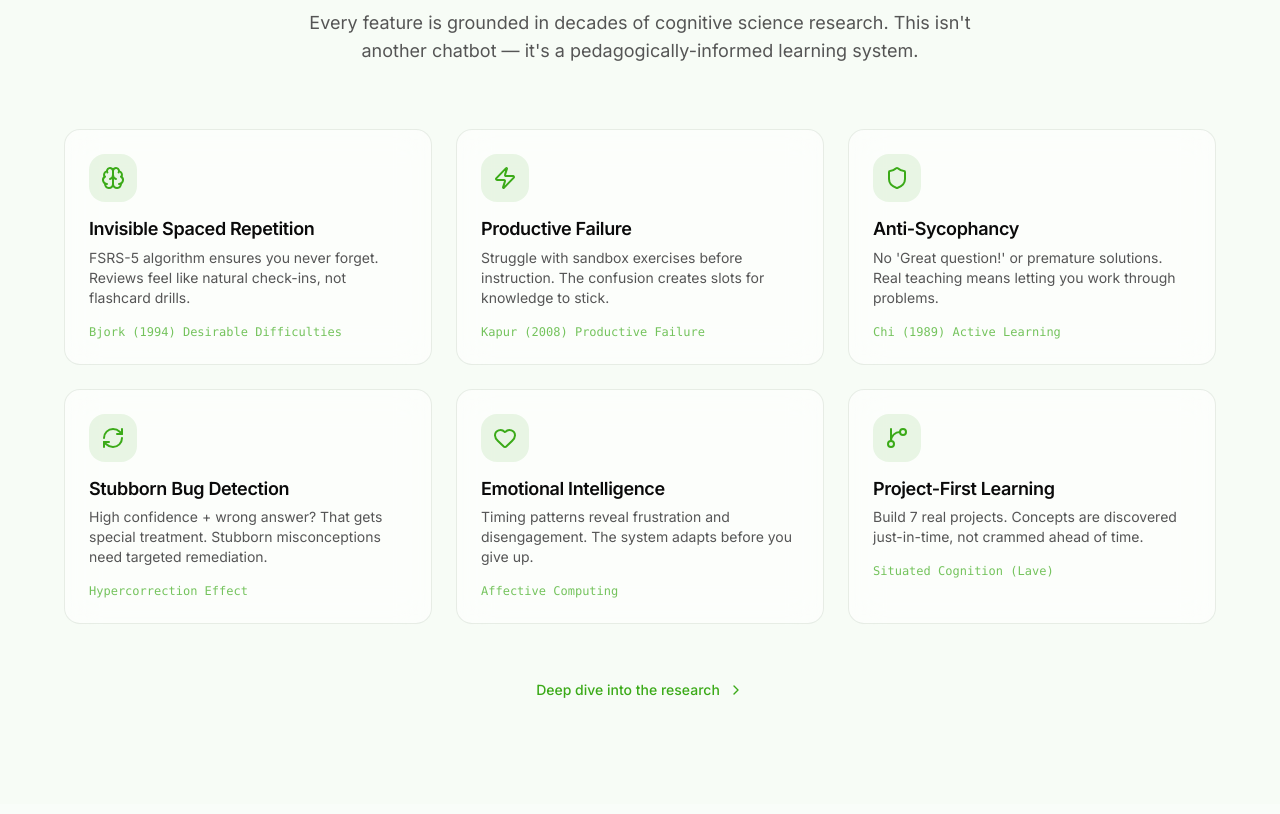
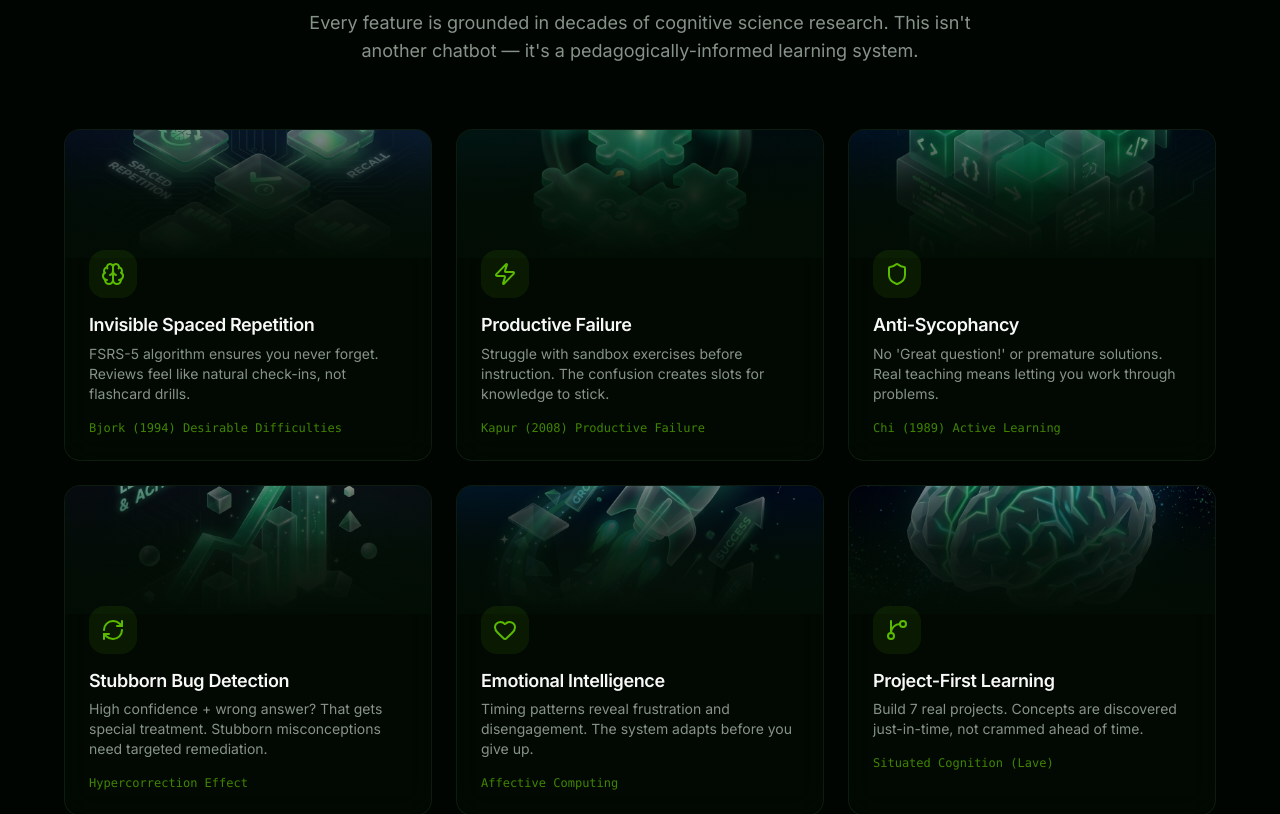
Before and after one commit to NewDara-Star/avaia-landing, a React (Vite) app: page / in a window 1280 px wide. Shown: the part 1600-2414 px from the top of the page. Built offline with nearby package versions, Linux system fonts and the light colour scheme.

Commit message:
feat: Remove theme toggle, default to dark mode, and visually enhance Home page principle cards with background images.

```diff
--- a/src/components/Header.tsx
+++ b/src/components/Header.tsx
@@ -1,6 +1,5 @@
 import { Link, useLocation } from 'react-router-dom'
 import { Github, Sparkles, Menu, X } from 'lucide-react'
-import { ThemeToggle } from './ThemeToggle'
 import { Button } from './ui/button'
 import { useState } from 'react'
 
@@ -41,7 +40,6 @@ export function Header() {
                 </nav>
 
                 <div className="flex items-center gap-2 sm:gap-4">
-                    <ThemeToggle />
                     <a
                         href="https://github.com/NewDara-Star/avaia"
                         target="_blank"
--- a/src/components/ThemeProvider.tsx
+++ b/src/components/ThemeProvider.tsx
@@ -19,9 +19,9 @@ function getSystemTheme(): 'dark' | 'light' {
 
 export function ThemeProvider({ children }: { children: React.ReactNode }) {
     const [theme, setThemeState] = useState<Theme>(() => {
-        if (typeof window === 'undefined') return 'system'
+        if (typeof window === 'undefined') return 'dark'
         const stored = localStorage.getItem(STORAGE_KEY) as Theme | null
-        return stored || 'system'
+        return stored || 'dark'
     })
 
     const [resolvedTheme, setResolvedTheme] = useState<'dark' | 'light'>(() => {
--- a/src/index.css
+++ b/src/index.css
@@ -20,7 +20,7 @@
   --popover: oklch(1 0 0);
   --popover-foreground: oklch(0.145 0 0);
 
-  /* Avaia Lime → Emerald */
+  /* Avaia Lime → Emerald (Brighter) */
   --primary: oklch(0.65 0.20 140);
   --primary-foreground: oklch(0.08 0 0);
 
--- a/src/pages/Home.tsx
+++ b/src/pages/Home.tsx
@@ -27,37 +27,43 @@ const principles = [
         icon: Brain,
         title: "Invisible Spaced Repetition",
         desc: "FSRS-5 algorithm ensures you never forget. Reviews feel like natural check-ins, not flashcard drills.",
-        research: "Bjork (1994) Desirable Difficulties"
+        research: "Bjork (1994) Desirable Difficulties",
+        image: "/images/3d-memory.png"
     },
     {
         icon: Zap,
         title: "Productive Failure",
         desc: "Struggle with sandbox exercises before instruction. The confusion creates slots for knowledge to stick.",
-        research: "Kapur (2008) Productive Failure"
+        research: "Kapur (2008) Productive Failure",
+        image: "/images/3d-puzzle.png"
     },
     {
         icon: Shield,
         title: "Anti-Sycophancy",
         desc: "No 'Great question!' or premature solutions. Real teaching means letting you work through problems.",
-        research: "Chi (1989) Active Learning"
+        research: "Chi (1989) Active Learning",
+        image: "/images/3d-code.png"
     },
     {
         icon: RefreshCw,
         title: "Stubborn Bug Detection",
         desc: "High confidence + wrong answer? That gets special treatment. Stubborn misconceptions need targeted remediation.",
-        research: "Hypercorrection Effect"
+        research: "Hypercorrection Effect",
+        image: "/images/3d-growth.png"
     },
     {
         icon: Heart,
         title: "Emotional Intelligence",
         desc: "Timing patterns reveal frustration and disengagement. The system adapts before you give up.",
-        research: "Affective Computing"
+        research: "Affective Computing",
+        image: "/images/3d-rocket.png"
     },
     {
         icon: GitBranch,
         title: "Project-First Learning",
         desc: "Build 7 real projects. Concepts are discovered just-in-time, not crammed ahead of time.",
-        research: "Situated Cognition (Lave)"
+        research: "Situated Cognition (Lave)",
+        image: "/images/3d-brain.png"
     }
 ]
 
@@ -220,14 +226,27 @@ export default function Home() {
                                 whileInView={{ opacity: 1, y: 0 }}
                                 viewport={{ once: true }}
                                 transition={{ delay: i * 0.1 }}
-                                className="group glass-card p-6 rounded-xl hover:border-primary/50 transition-all duration-300 hover:-translate-y-1"
+                                className="group glass-card rounded-xl overflow-hidden hover:border-primary/50 transition-all duration-300 hover:-translate-y-1"
                             >
-                                <div className="w-12 h-12 rounded-xl bg-primary/10 flex items-center justify-center mb-4 group-hover:scale-110 transition-transform">
-                                    <p.icon className="w-6 h-6 text-primary" />
+                                {/* Background Image */}
+                                <div className="h-32 relative overflow-hidden">
+                                    <img
+                                        src={p.image}
+                                        alt={p.title}
+                                        className="w-full h-full object-cover opacity-60 group-hover:opacity-80 group-hover:scale-105 transition-all duration-500"
+                                    />
+                                    <div className="absolute inset-0 bg-gradient-to-t from-card via-card/80 to-transparent" />
                                 </div>
-                                <h3 className="text-lg font-semibold mb-2">{p.title}</h3>
-                                <p className="text-muted-foreground text-sm mb-4">{p.desc}</p>
-                                <p className="font-mono text-xs text-primary/70">{p.research}</p>
+
+                                {/* Content */}
+                                <div className="p-6 -mt-8 relative">
+                                    <div className="w-12 h-12 rounded-xl bg-primary/10 flex items-center justify-center mb-4 group-hover:scale-110 transition-transform">
+                                        <p.icon className="w-6 h-6 text-primary" />
+                                    </div>
+                                    <h3 className="text-lg font-semibold mb-2">{p.title}</h3>
+                                    <p className="text-muted-foreground text-sm mb-4">{p.desc}</p>
+                                    <p className="font-mono text-xs text-primary/70">{p.research}</p>
+                                </div>
                             </motion.div>
                         ))}
                     </div>
```
